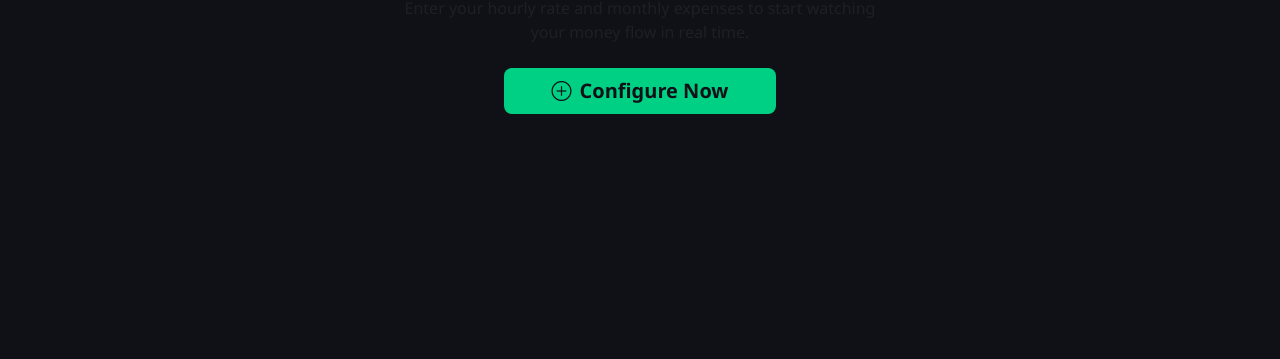
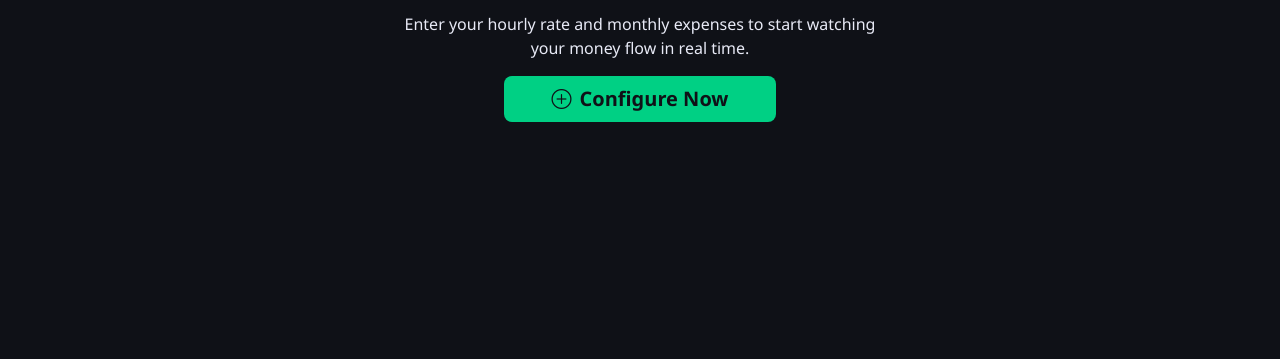
Before and after one commit to gametagpl-lgtm/LiveIncome, a plain HTML site: page index.html in a window 1280 px wide. Shown: the part 441-800 px from the top of the page. Drawn offline with nearby package versions, Linux system fonts and the light colour scheme.

Commit message:
Add files via upload
fixing font  color

```diff
--- a/index.html
+++ b/index.html
@@ -151,7 +151,7 @@
         <i class="bi bi-currency-exchange"></i>
       </div>
       <h2 class="fw-bold mb-2">Set up your income</h2>
-      <p class="text-muted mb-4">Enter your hourly rate and monthly expenses to start watching<br />your money flow in real time.</p>
+      <p class="text-muted mb-4"><p style="color: #fffff!important;">Enter your hourly rate and monthly expenses to start watching<br />your money flow in real time.</p></p>
       <button class="btn btn-accent btn-lg fw-bold px-5" id="btnOpenSettings">
         <i class="bi bi-plus-circle me-2"></i>Configure Now
       </button>
```
